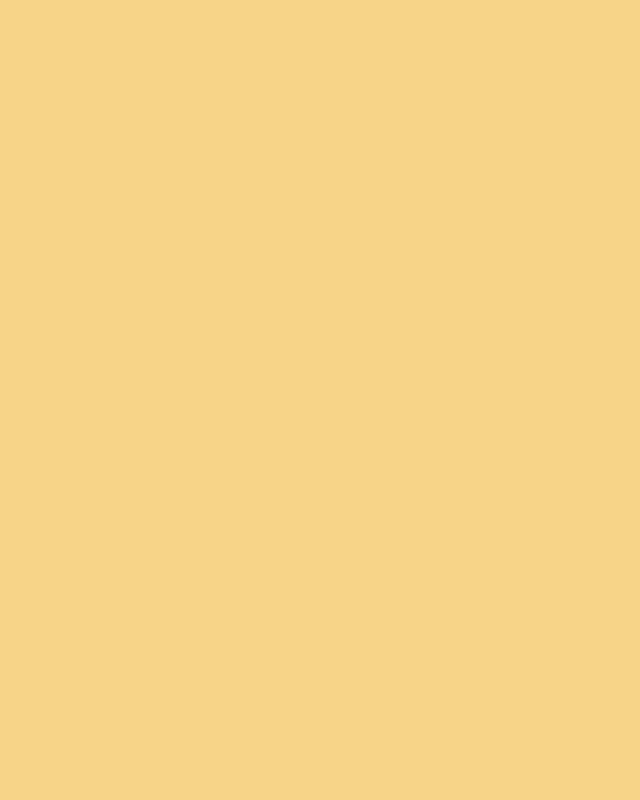
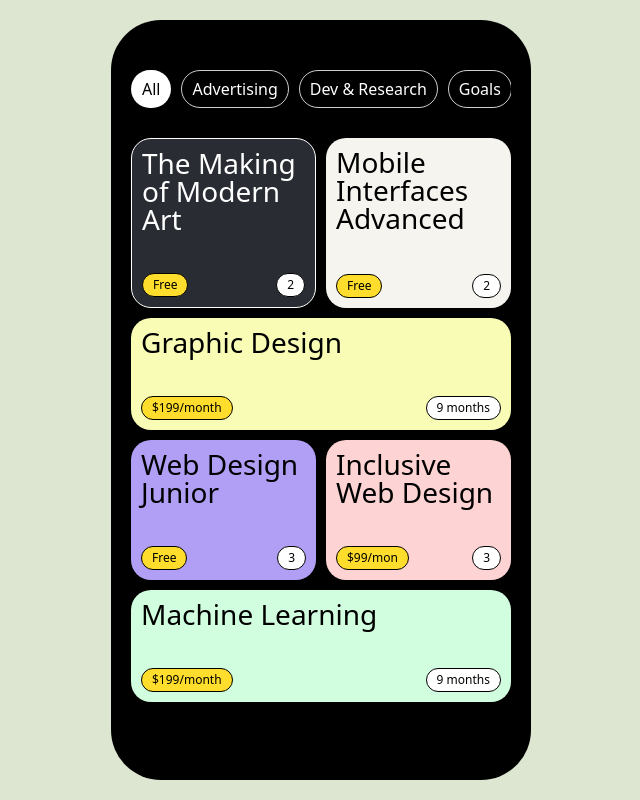
Before and after one commit to Stilllee/css-layout-marsterclass, a website built with Vite: page index.html in a window 1280 px wide. Shown: the whole page, without its empty margins (319-959 px from the left). Built offline with nearby package versions, Linux system fonts and the light colour scheme.

Commit message:
1. Education App

```diff
--- a/index.html
+++ b/index.html
@@ -1,10 +1,66 @@
 <!DOCTYPE html>
-<html lang="en">
+<html lang="ko-KR">
   <head>
     <meta charset="UTF-8" />
     <meta name="viewport" content="width=device-width, initial-scale=1.0" />
     <link rel="stylesheet" href="/styles/style.scss" />
     <title>CSS Layout Materclass</title>
   </head>
-  <body></body>
+  <body>
+    <div class="phone">
+      <header class="header">
+        <ul class="header__list">
+          <li class="header__list-item header__list-item--inverted">All</li>
+          <li class="header__list-item">Advertising</li>
+          <li class="header__list-item">Dev & Research</li>
+          <li class="header__list-item">Goals</li>
+          <li class="header__list-item">iOS Development</li>
+        </ul>
+      </header>
+      <div class="cards">
+        <div class="cards__card">
+          <h2 class="card__title">The Making of Modern Art</h2>
+          <div class="card__footer">
+            <span class="price">Free</span>
+            <span class="length">2</span>
+          </div>
+        </div>
+        <div class="cards__card">
+          <h2 class="card__title">Mobile Interfaces Advanced</h2>
+          <div class="card__footer">
+            <span class="price">Free</span>
+            <span class="length">2</span>
+          </div>
+        </div>
+        <div class="cards__card">
+          <h2 class="card__title">Graphic Design</h2>
+          <div class="card__footer">
+            <span class="price">$199/month</span>
+            <span class="length">9 months</span>
+          </div>
+        </div>
+        <div class="cards__card">
+          <h2 class="card__title">Web Design Junior</h2>
+          <div class="card__footer">
+            <span class="price">Free</span>
+            <span class="length">3</span>
+          </div>
+        </div>
+        <div class="cards__card">
+          <h2 class="card__title">Inclusive Web Design</h2>
+          <div class="card__footer">
+            <span class="price">$99/mon</span>
+            <span class="length">3</span>
+          </div>
+        </div>
+        <div class="cards__card">
+          <h2 class="card__title">Machine Learning</h2>
+          <div class="card__footer">
+            <span class="price">$199/month</span>
+            <span class="length">9 months</span>
+          </div>
+        </div>
+      </div>
+    </div>
+  </body>
 </html>
--- /dev/null
+++ b/styles/reset.scss
@@ -0,0 +1,130 @@
+html,
+body,
+div,
+span,
+applet,
+object,
+iframe,
+h1,
+h2,
+h3,
+h4,
+h5,
+h6,
+p,
+blockquote,
+pre,
+a,
+abbr,
+acronym,
+address,
+big,
+cite,
+code,
+del,
+dfn,
+em,
+img,
+ins,
+kbd,
+q,
+s,
+samp,
+small,
+strike,
+strong,
+sub,
+sup,
+tt,
+var,
+b,
+u,
+i,
+center,
+dl,
+dt,
+dd,
+ol,
+ul,
+li,
+fieldset,
+form,
+label,
+legend,
+table,
+caption,
+tbody,
+tfoot,
+thead,
+tr,
+th,
+td,
+article,
+aside,
+canvas,
+details,
+embed,
+figure,
+figcaption,
+footer,
+header,
+hgroup,
+menu,
+nav,
+output,
+ruby,
+section,
+summary,
+time,
+mark,
+audio,
+video {
+  margin: 0;
+  padding: 0;
+  border: 0;
+  font-size: 100%;
+  font: inherit;
+  vertical-align: baseline;
+}
+/* HTML5 display-role reset for older browsers */
+article,
+aside,
+details,
+figcaption,
+figure,
+footer,
+header,
+hgroup,
+menu,
+nav,
+section {
+  display: block;
+}
+body {
+  line-height: 1;
+}
+ol,
+ul {
+  list-style: none;
+}
+blockquote,
+q {
+  quotes: none;
+}
+blockquote:before,
+blockquote:after,
+q:before,
+q:after {
+  content: "";
+  content: none;
+}
+table {
+  border-collapse: collapse;
+  border-spacing: 0;
+}
+
+html,
+body {
+  font-family: system-ui, -apple-system, BlinkMacSystemFont, "Segoe UI", Roboto,
+    Oxygen, Ubuntu, Cantarell, "Open Sans", "Helvetica Neue", sans-serif;
+}
--- a/styles/style.scss
+++ b/styles/style.scss
@@ -1,69 +1,116 @@
-:root {
-  --butter-red: #9d3830;
-  --butter-blue: #243455;
-  --butter-cream: #f0e1ca;
-  --butter-yellow: #f7d488;
-  --butter-green: #2e4a3b;
-  --light-red: #f7bfb4;
-  --light-blue: #a8d0e6;
-  --light-cream: #fefcf0;
-  --light-yellow: #f7e9b4;
-  --light-green: #b5d8c6;
+@import "./reset.scss";
+
+body {
+  background: #dce6d1;
+  display: flex;
+  justify-content: center;
+  align-items: center;
+  height: 100vh;
 }
 
-$red: var(--butter-red);
-$blue: var(--butter-blue);
-$cream: var(--butter-cream);
-$lightCream: var(--light-cream);
-$yellow: var(--butter-yellow);
-$green: var(--butter-green);
-$lightRed: var(--light-red);
-$lightBlue: var(--light-blue);
-$lightYellow: var(--light-yellow);
-$lightGreen: var(--light-green);
+.phone {
+  background-color: black;
+  border-radius: 50px;
+  height: 95%;
+  width: 420px;
+  padding: 50px 20px;
+  box-sizing: border-box;
+}
 
-// variables
-$breakpoint-sm: 480px;
-$breakpoint-md: 768px;
-$breakpoint-lg: 1024px;
-$breakpoint-xl: 1200px;
+.header {
+  // 스크롤바 스타일링
+  padding-bottom: 10px;
+  overflow-x: scroll;
+  &:hover::-webkit-scrollbar-thumb {
+    background-color: rgba($color: #fff, $alpha: 0.8); // 스크롤바 색상
+    border-radius: 5px; // 스크롤바 테두리 반경
+  }
+  &:hover::-webkit-scrollbar-track {
+    background-color: rgba(255, 255, 255, 0.1); // 스크롤바 트랙 색상
+    border-radius: 5px; // 스크롤바 트랙 테두리 반경
+  }
+  &::-webkit-scrollbar {
+    height: 10px; // 스크롤바의 높이
+  }
+  &::-webkit-scrollbar-thumb,
+  &::-webkit-scrollbar-track {
+    background-color: black;
+  }
 
-@mixin smallDevice {
-  @media screen and (min-width: $breakpoint-sm) {
-    @content;
+  .header__list {
+    display: flex;
+    gap: 10px;
+    color: white;
+    width: max-content;
+    .header__list-item {
+      border: 1px solid rgba($color: #fff, $alpha: 0.8);
+      padding: 10px;
+      border-radius: 20px;
+    }
+    .header__list-item--inverted {
+      background-color: white;
+      color: black;
+    }
   }
 }
 
-@mixin mediumDevice {
-  @media screen and (min-width: $breakpoint-md) {
-    @content;
+.cards {
+  margin: 20px 0;
+  display: grid;
+  grid-template-columns: repeat(2, 1fr);
+  gap: 10px;
+  .cards__card {
+    background-color: white;
+    padding: 10px;
+    border-radius: 20px;
+    display: flex;
+    flex-direction: column;
+    gap: 40px;
+    justify-content: space-between;
+    .card__title {
+      font-size: 28px;
+    }
+    .card__footer {
+      font-size: 12px;
+      display: flex;
+      justify-content: space-between;
+      align-items: center;
+      span {
+        padding: 5px 10px;
+        border-radius: 20px;
+        border: 1px solid black;
+      }
+      .price {
+        background-color: #ffdd2c;
+      }
+      .length {
+        background-color: white;
+      }
+    }
+    &:first-child {
+      background-color: #292d33;
+      border: 1px solid white;
+      .card__title {
+        color: white;
+      }
+    }
+    &:nth-child(2) {
+      background-color: #f5f4ef;
+    }
+    &:nth-child(3) {
+      background-color: #f8fcb5;
+    }
+    &:nth-child(4) {
+      background-color: #b19ff6;
+    }
+    &:nth-child(5) {
+      background-color: #fed3d3;
+    }
+    &:nth-child(6) {
+      background-color: #d0fedf;
+    }
+    &:nth-child(3n) {
+      grid-column: span 2;
+    }
   }
 }
-
-@mixin largeDevice {
-  @media screen and (min-width: $breakpoint-lg) {
-    @content;
-  }
-}
-
-@mixin xLargeDevice {
-  @media screen and (min-width: $breakpoint-xl) {
-    @content;
-  }
-}
-
-body {
-  background-color: $cream;
-  @include smallDevice {
-    background-color: $blue;
-  }
-  @include mediumDevice {
-    background-color: $red;
-  }
-  @include largeDevice() {
-    background-color: $green;
-  }
-  @include xLargeDevice() {
-    background-color: $yellow;
-  }
-}
```
Also changed, not shown: projects/01.png (added).
